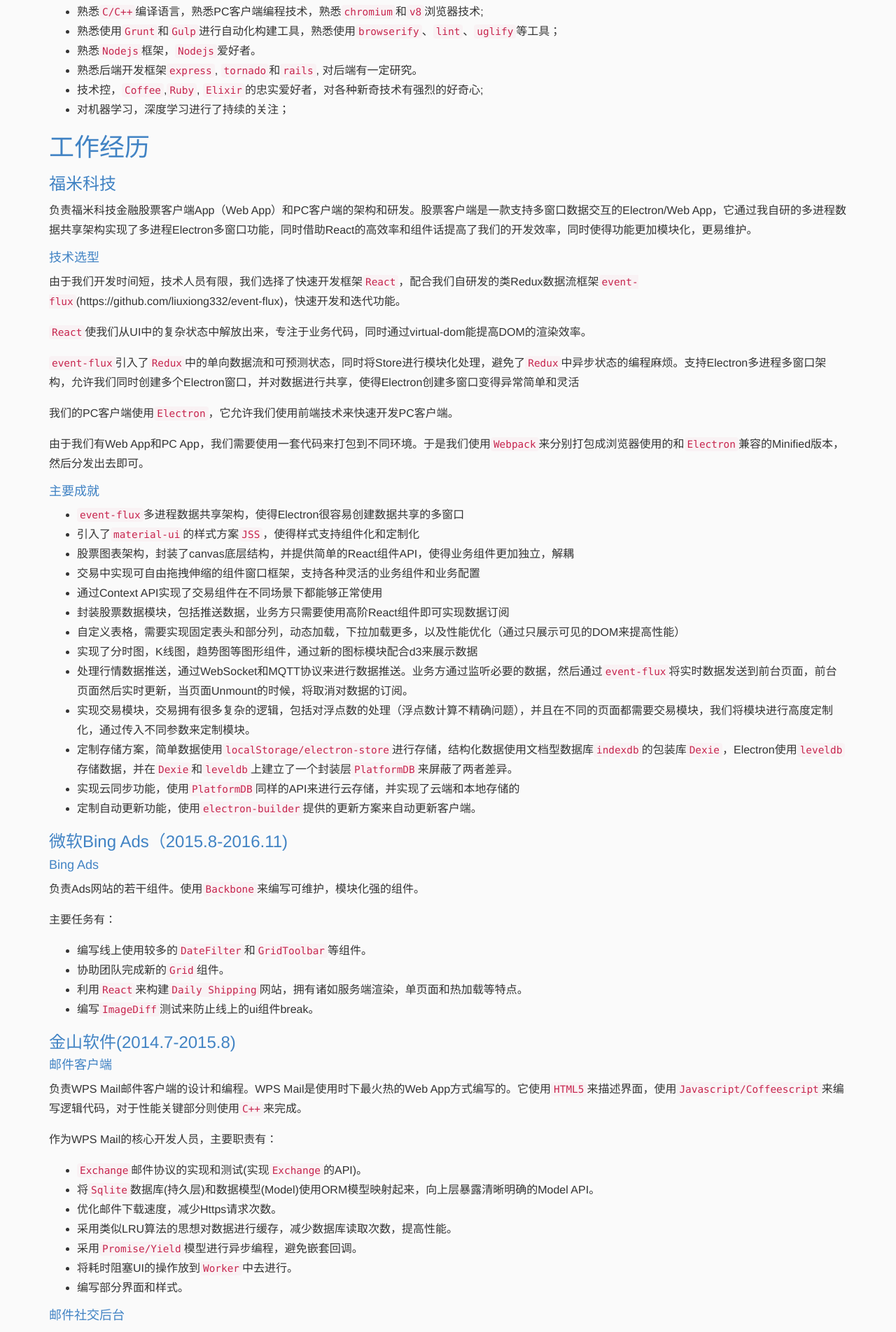
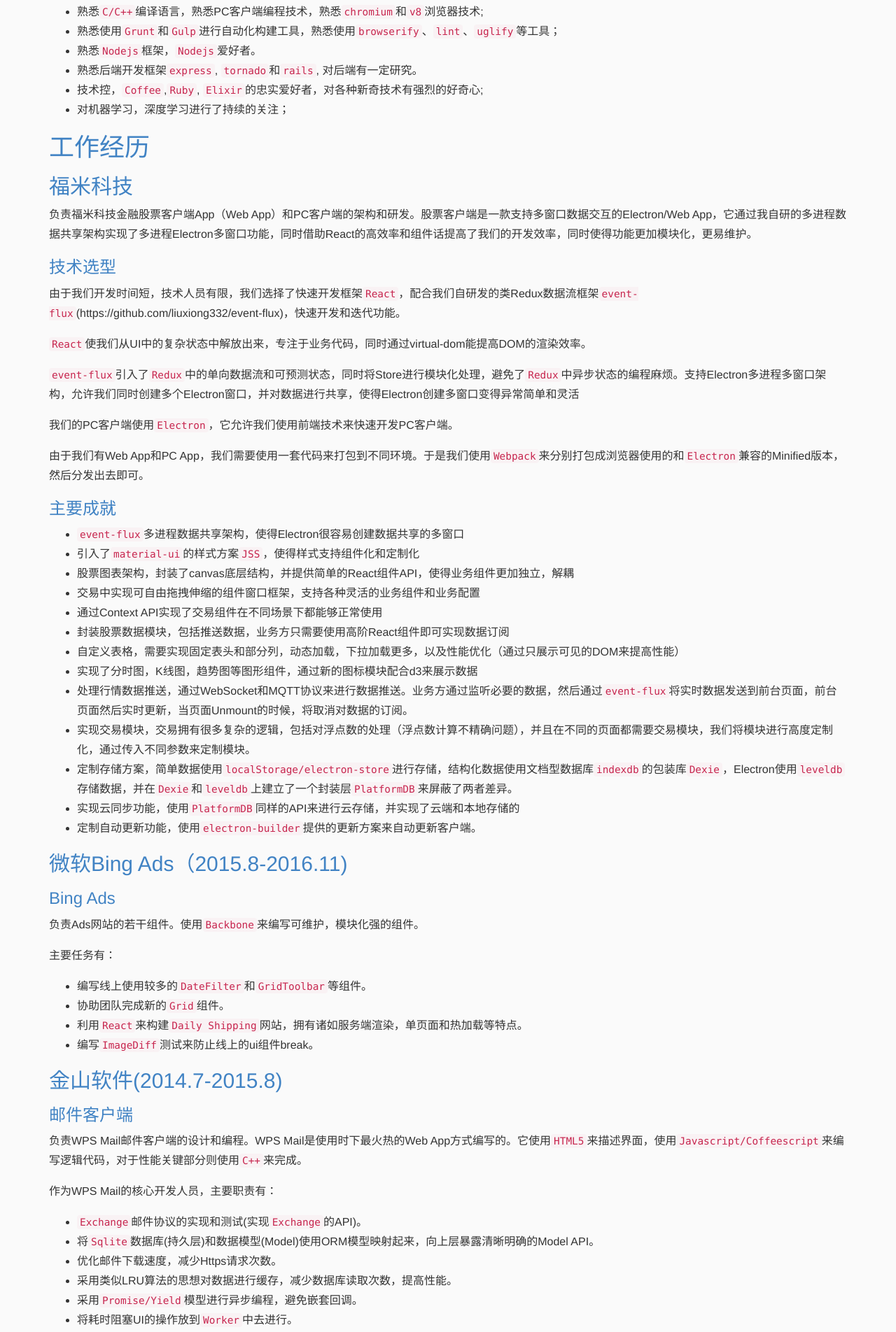
Before and after one commit to liuxiong332/liuxiong332-resume, a Jekyll site: the page built from index.md, in a window 1280 px wide. Shown: the part 613-2517 px from the top of the page at 70% size. Built offline with Jekyll 4.4.1, drawn with Linux system fonts in a browser that asks for light colours; nearby versions of some CDN libraries.

Commit message:
Change style

```diff
--- a/index.md
+++ b/index.md
@@ -31,11 +31,11 @@ layout: page
 
 # 工作经历
 
-### 福米科技
+## 福米科技
 
   负责福米科技金融股票客户端App（Web App）和PC客户端的架构和研发。股票客户端是一款支持多窗口数据交互的Electron/Web App，它通过我自研的多进程数据共享架构实现了多进程Electron多窗口功能，同时借助React的高效率和组件话提高了我们的开发效率，同时使得功能更加模块化，更易维护。
 
-#### 技术选型
+### 技术选型
 
   由于我们开发时间短，技术人员有限，我们选择了快速开发框架`React`，配合我们自研发的类Redux数据流框架`event-flux`(https://github.com/liuxiong332/event-flux)，快速开发和迭代功能。
 
@@ -47,7 +47,7 @@ layout: page
 
   由于我们有Web App和PC App，我们需要使用一套代码来打包到不同环境。于是我们使用`Webpack`来分别打包成浏览器使用的和`Electron`兼容的Minified版本，然后分发出去即可。
 
-#### 主要成就
+### 主要成就
 
   * `event-flux`多进程数据共享架构，使得Electron很容易创建数据共享的多窗口
   * 引入了`material-ui`的样式方案`JSS`，使得样式支持组件化和定制化
@@ -63,9 +63,9 @@ layout: page
   * 实现云同步功能，使用`PlatformDB`同样的API来进行云存储，并实现了云端和本地存储的
   * 定制自动更新功能，使用`electron-builder`提供的更新方案来自动更新客户端。
 
-### 微软Bing Ads（2015.8-2016.11)
+## 微软Bing Ads（2015.8-2016.11)
 
-#### Bing Ads
+### Bing Ads
 
   负责Ads网站的若干组件。使用`Backbone`来编写可维护，模块化强的组件。
 
@@ -76,9 +76,9 @@ layout: page
   * 利用`React`来构建`Daily Shipping`网站，拥有诸如服务端渲染，单页面和热加载等特点。
   * 编写`ImageDiff`测试来防止线上的ui组件break。
 
-### 金山软件(2014.7-2015.8)
+## 金山软件(2014.7-2015.8)
 
-#### 邮件客户端
+### 邮件客户端
 
   负责WPS Mail邮件客户端的设计和编程。WPS Mail是使用时下最火热的Web App方式编写的。它使用`HTML5`来描述界面，使用`Javascript/Coffeescript`来编写逻辑代码，对于性能关键部分则使用`C++`来完成。
 
@@ -92,7 +92,7 @@ layout: page
   * 将耗时阻塞UI的操作放到`Worker`中去进行。
   * 编写部分界面和样式。
 
-#### 邮件社交后台
+### 邮件社交后台
 
   负责邮件客户端相关的社交元素的后台设计。我们使用兼具简洁和表现力强的`Python`作为后台语言，使用轻量级异步库`tornado`作为程序框架。
 
@@ -103,7 +103,7 @@ layout: page
   * 根据需求设计rest API接口。
   * 使用MVC设计模式，让后台更加灵活，逻辑性更强。
 
-### 致远电子(2012.7 - 2014.4)
+## 致远电子(2012.7 - 2014.4)
 
 负责逻辑分析仪的研发。使用`C++`作为开发语言，完成了一款性能高、响应快的仪器。对团队的主要贡献有：
 
```
